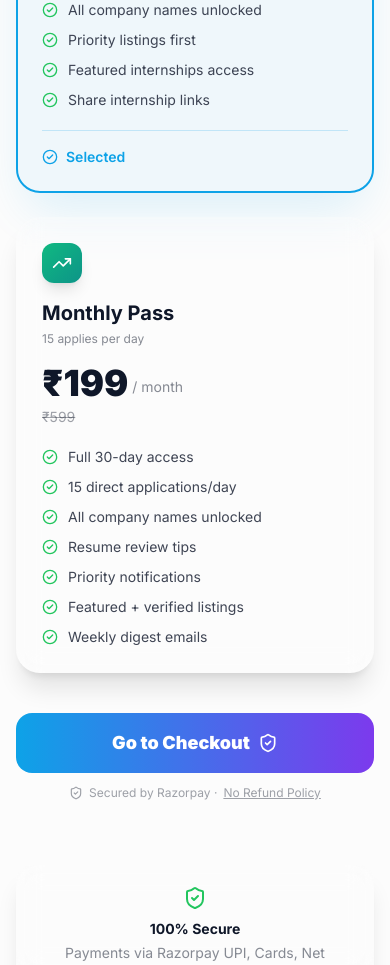
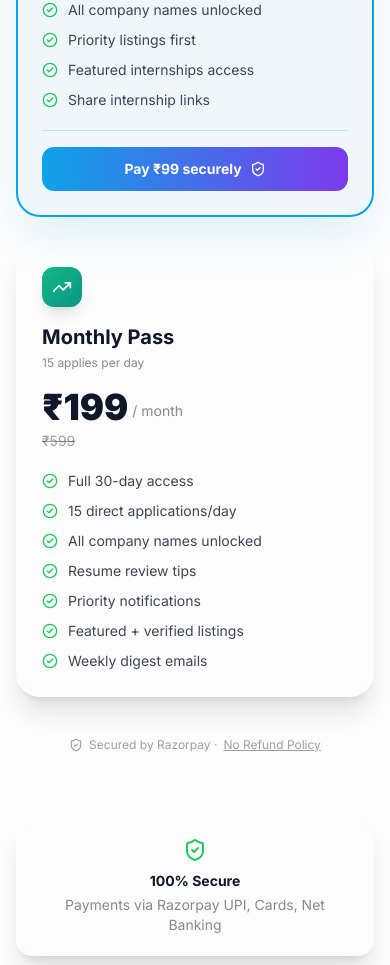
Before and after one commit to Db8067/Sponsora, a Next.js app in the folder internship-app/: page /subscribe in a window 390 px wide. Shown: the part 1137-2102 px from the top of the page. Built offline with nearby package versions, Linux system fonts and the light colour scheme; no server answers; the database is empty.

Commit message:
Update subscribe page CTA button layout for mobile view

```diff
--- a/internship-app/app/subscribe/page.tsx
+++ b/internship-app/app/subscribe/page.tsx
@@ -201,8 +201,22 @@
               </ul>
 
               {selectedPlan === plan.id && (
-                <div className="mt-5 pt-4 border-t border-primary/20 flex items-center gap-2 text-primary text-sm font-semibold">
-                  <CheckCircle2 className="w-4 h-4" /> Selected
+                <div className="mt-5 pt-4 border-t border-primary/20">
+                  {/* Laptop View: Selected Text */}
+                  <div className="hidden md:flex items-center gap-2 text-primary text-sm font-semibold">
+                    <CheckCircle2 className="w-4 h-4" /> Selected
+                  </div>
+
+                  {/* Mobile View: Pay Button */}
+                  <button
+                    onClick={(e) => {
+                      e.stopPropagation();
+                      handleSubscribe();
+                    }}
+                    className="md:hidden w-full py-3 rounded-xl bg-gradient-to-r from-primary to-violet-600 text-white font-bold text-sm hover:shadow-xl active:scale-[0.98] transition-all flex items-center justify-center gap-2"
+                  >
+                    Pay ₹{plan.price} securely <ShieldCheck className="w-4 h-4" />
+                  </button>
                 </div>
               )}
             </motion.div>
@@ -214,7 +228,7 @@
 
           <button
             onClick={handleSubscribe}
-            className="w-full py-4 rounded-2xl bg-gradient-to-r from-primary to-violet-600 text-white font-black text-lg hover:shadow-2xl hover:shadow-primary/30 active:scale-[0.98] transition-all flex items-center justify-center gap-2"
+            className="hidden md:flex w-full py-4 rounded-2xl bg-gradient-to-r from-primary to-violet-600 text-white font-black text-lg hover:shadow-2xl hover:shadow-primary/30 active:scale-[0.98] transition-all items-center justify-center gap-2"
           >
             Go to Checkout <ShieldCheck className="w-5 h-5" />
           </button>
```
